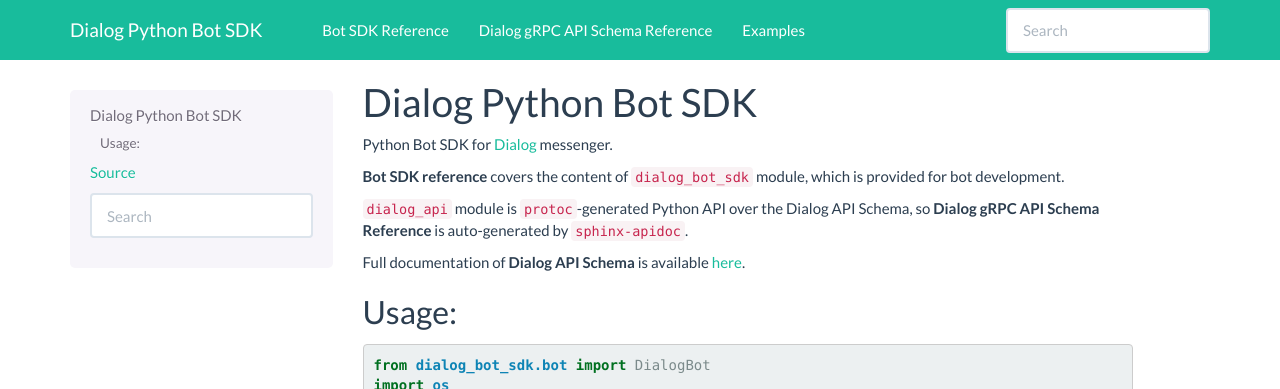
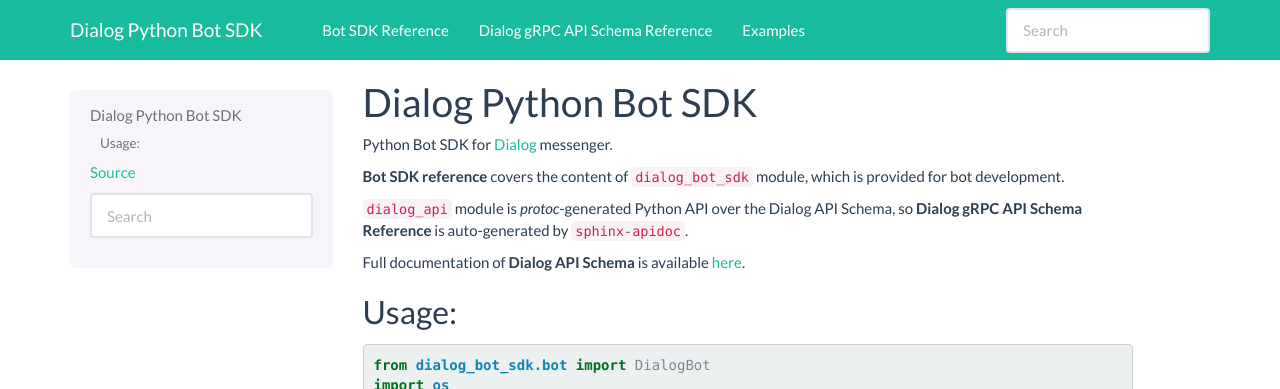
Before and after one commit to salute-to-business-public/dialog-python-bot-sdk, a Sphinx documentation site: the page built from docs/source/index.rst, in a window 1280 px wide. Shown: the top 389 px of the page. Built offline with Sphinx 7.4.7, drawn with Linux system fonts in a browser that asks for light colours.

Commit message:
docs: docs fixes

```diff
--- a/docs/source/index.rst
+++ b/docs/source/index.rst
@@ -7,7 +7,7 @@
 
 **Bot SDK reference** covers the content of ``dialog_bot_sdk`` module, which is provided for bot development.
 
-``dialog_api`` module is ``protoc``-generated Python API over the Dialog API Schema, so **Dialog gRPC API Schema Reference** is auto-generated by ``sphinx-apidoc``.
+``dialog_api`` module is *protoc*-generated Python API over the Dialog API Schema, so **Dialog gRPC API Schema Reference** is auto-generated by ``sphinx-apidoc``.
 
 Full documentation of **Dialog API Schema** is available here_.
 
```
